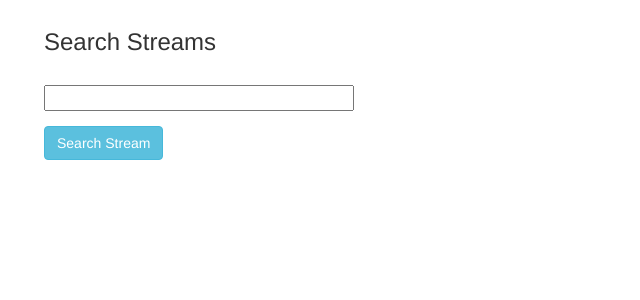
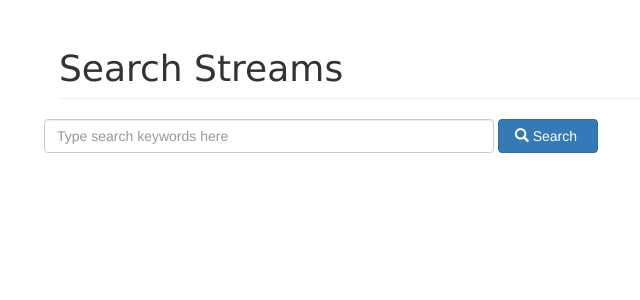
Before and after one commit to jzysheep/Connexus-Photo-Sharing, a Python web app: template mini_proj/connexus/templates/search.html in a window 1280 px wide. Shown: the part 51-351 px from the top of the page, without its empty margins (26-666 px from the left). Run offline with Jinja, Linux system fonts and the light colour scheme; the template is opened without the code that fills it, so the values that code supplies are empty; some libraries are stand-ins or nearby versions.

Commit message:
modified search page UI

```diff
--- a/mini_proj/connexus/templates/search.html
+++ b/mini_proj/connexus/templates/search.html
@@ -18,17 +18,24 @@
 
 
 <div class="container">
-    <form action="/search" method="get">
-        <h3>Search Streams</h3>
-        <br>
 
-        <div class="form-group">
-            <input name="search_str" size="35" id="search_str">
+        <div class="col-lg-12">
+            <h1 class="page-header">Search Streams</h1>
         </div>
-        <div class="form-group">
-            <div><input class="btn btn-info" type="submit" value="Search Stream"></div>
-        </div>
-    </form>
+
+            <form action="/search" method="get" class="form-inline" role="form">
+                <div class="form-group">
+                    <input type="text" id="search_str" size=50 value="" name="search_str" class="form-control" placeholder="Type search keywords here">
+                </div>
+                <div class="form-group">
+                <button id="search_btn" type="submit" class="btn btn-primary">&nbsp;<i class="glyphicon glyphicon-search"></i> Search &nbsp;</button>
+                </div>
+            </form>
+    <br>
+    <br>
+
+
+
 </div>
 
 
--- a/mini_proj/connexus/templates/view_all.html
+++ b/mini_proj/connexus/templates/view_all.html
@@ -11,7 +11,7 @@
 
 <div class="container">
 
-    <div class="row">
+    <!--<div class="row">-->
 
         <div class="col-lg-12">
             <h1 class="page-header">View All Streams</h1>
@@ -19,7 +19,7 @@
         {% for s in stream_list %}
         <div class="col-lg-3 col-md-4 col-xs-6 thumb">
             <a class="thumbnail" href="/update_cookies?stream_key={{ s['key'].urlsafe() }}">
-                <img class="img-responsive" src="{{ s['cover_photo_url'] }}" alt="">
+                <img class="img-responsive" src="{{ s['cover_photo_url'] }}" alt="" height = 200 width = 300>
                 <h4 align="center">{{ s['name'] }}</h4>
             </a>
         </div>
```
